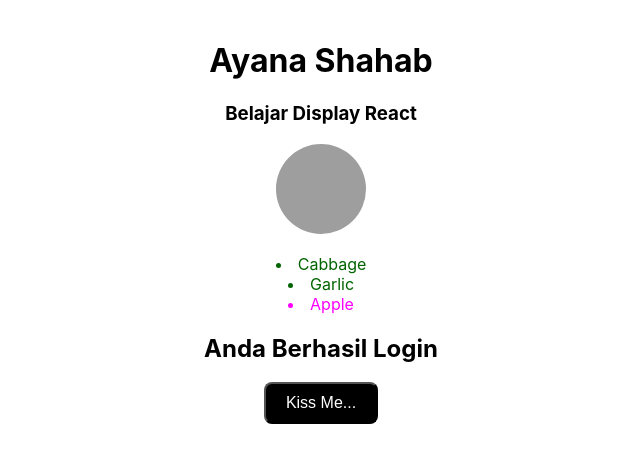
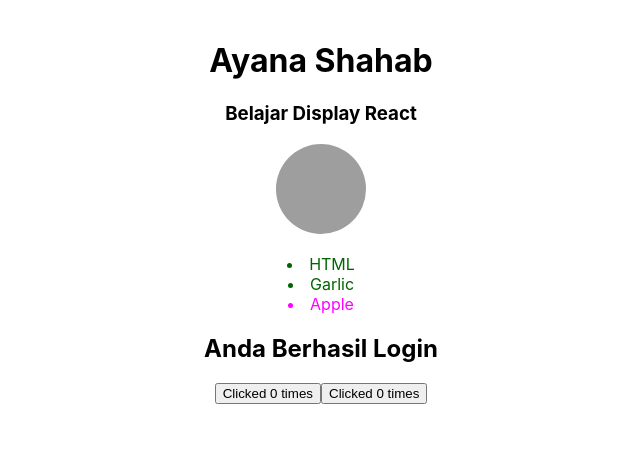
Before and after one commit to sayidahumaira/ReactDasar, a React (Create React App) app: page / in a window 1280 px wide. Shown: the top 462 px of the page, without its empty margins (319-959 px from the left). Built offline with nearby package versions, Linux system fonts and the light colour scheme; grey boxes are pictures that could not be loaded.

Commit message:
quick start

```diff
--- a/src/App.css
+++ b/src/App.css
@@ -4,15 +4,6 @@
 
 .App {
   text-align: center;
-}
-
-.tombol-satu{
-    text-align: center;
-    background-color: black;
-    color : white;
-    padding: 10px 20px;
-    font-size: 16px;
-    border-radius: 8px;
 }
 
 .App-logo {
--- a/src/App.js
+++ b/src/App.js
@@ -1,22 +1,10 @@
-import logo from './logo.svg';
 import './App.css';
 import React from 'react';
+import {useState} from 'react';
 
 
 
 function App() {
-
-    // Buat handleClick fungsi di dalam fungsi
-    function myButton(){
-        function handleClick() {
-            alert('You clicked me!');
-
-        return(
-            <button onClick={ handleClick } className="tombol-satu">
-                Kiss Me...
-            </button>
-            )
-    }}
 
     // variabel obj yg ingin di display
     const akun = {
@@ -30,7 +18,7 @@
 
     // array Object buat renderlist
     const produks = [
-        { title: 'Cabbage', isFruit: false, id: 1 },
+        { title: 'HTML', isFruit: false, id: 1 },
         { title: 'Garlic', isFruit: false, id: 2 },
         { title: 'Apple', isFruit: true, id: 3 },
     ];
@@ -43,7 +31,12 @@
         </li>
     );
 
-    let tombolKeduaSama = myButton();
+    // buat tombol props
+    const [count, setCount] = useState(0);
+
+    function handleClick() {
+        setCount(count + 1);
+    }
 
 
   return (
@@ -61,9 +54,7 @@
         }}
       />
 
-
     <p>{listItems }</p>
-
 
     {sudahLogin ? (
         <h2>Anda Berhasil Login</h2>
@@ -71,15 +62,21 @@
          <h2>Anda gagal login</h2>
     )}
 
-    <button onClick={tombolKeduaSama} className="tombol-satu">
-            Kiss Me...
-    </button>
 
+      <MyButton count={count} onClick={handleClick} />
+      <MyButton count={count} onClick={handleClick} />
 
-
-    </div>
+</div>
   ); // return
 }; // app
 
 
+function MyButton({ count, onClick }) {
+  return (
+    <button onClick={onClick}>
+      Clicked {count} times
+    </button>
+  );
+}
+
 export default App;
```
